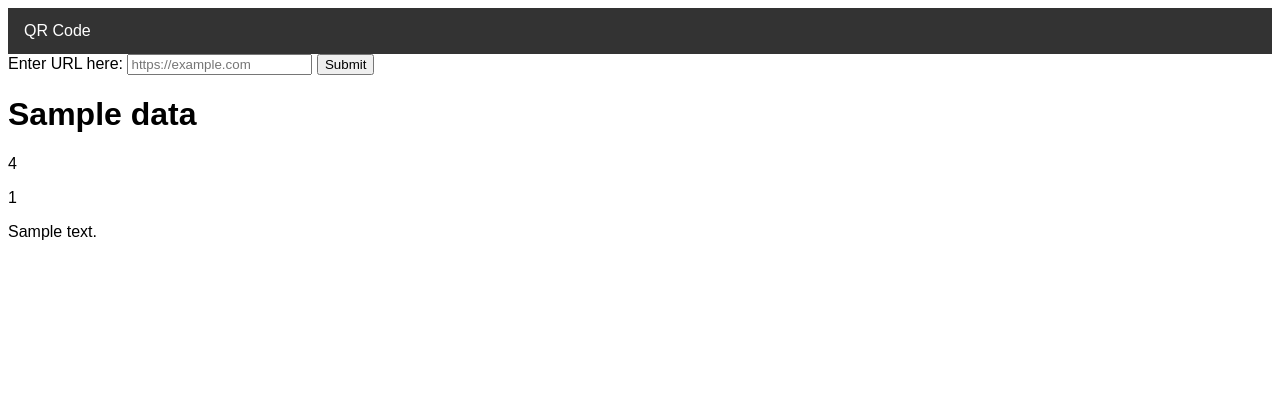
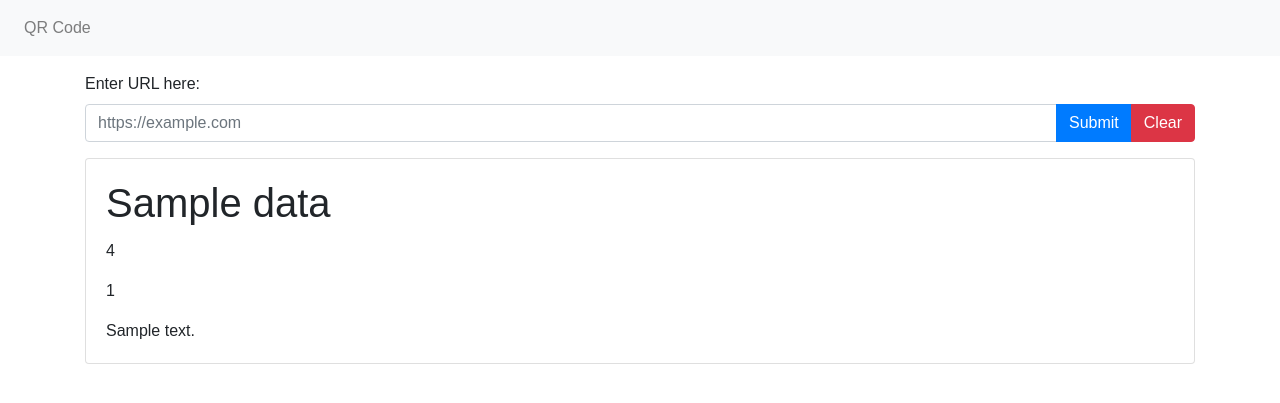
Before and after one commit to Nazchanel/amazon-list, a Flask app: template templates/index.html in a window 1280 px wide. Shown: the top 403 px of the page. Run offline with Flask 3, Linux system fonts and the light colour scheme; the template is opened without the code that fills it: most values are stand-ins (such as "Sample title", 1, 10 or a date in 2020); some libraries are stand-ins or nearby versions.

Commit message:
QR Code Resizing, Bootstrap, and Clear button

```diff
--- a/app.py
+++ b/app.py
@@ -123,5 +123,15 @@ def qr_code():
 
 		return render_template('qrcode.html')
 
+@app.route('/clear', methods=['GET', 'POST'])
+def clear_items():
+	global titles, descriptions, ratings, review_counts, url
+	titles = []
+	descriptions = []
+	ratings = []
+	review_counts = []
+	url = ""
+	return render_template('index.html')
+
 if __name__ == '__main__':
     app.run(debug=True)
--- a/templates/index.html
+++ b/templates/index.html
@@ -3,33 +3,52 @@
 <head>
     <meta charset="UTF-8">
     <meta name="viewport" content="width=device-width, initial-scale=1.0">
-    <title>Link Viewer</title>
+    <title>Home</title>
+    <link rel="stylesheet" href="https://stackpath.bootstrapcdn.com/bootstrap/4.5.2/css/bootstrap.min.css">
     <link rel="stylesheet" href="{{ url_for('static', filename='styles.css') }}">
 </head>
 <body>
 
-    <nav>
-        <ul>
-            <li><a href="/qr-code">QR Code</a></li> <!-- Add this line for the QR Code button -->
+    <nav class="navbar navbar-expand-lg navbar-light bg-light">
+        <ul class="navbar-nav">
+            <li class="nav-item">
+                <a class="nav-link" href="/qr-code">QR Code</a>
+            </li>
         </ul>
     </nav>
 
-    {% block content %}
-    <form class="form" method="POST" action="">
-        <label for="urlInput">Enter URL here:</label>
-        <input type="text" id="urlInput" name="url" placeholder="https://example.com">
-        <button type="submit">Submit</button>
-    </form>
-    {% endblock %}
+    <div class="container mt-3">
+        {% block content %}
+        <form class="form" method="POST" action="">
+            <div class="form-group">
+                <label for="urlInput">Enter URL here:</label>
+                <div class="input-group">
+                    <input type="text" class="form-control" id="urlInput" name="url" placeholder="https://example.com">
+                    <div class="input-group-append">
+                        <button type="submit" class="btn btn-primary">Submit</button>
+                        <a href="/clear" class="btn btn-danger">Clear</a>
+                    </div>
+                </div>
+            </div>
+        </form>
 
+        {% endblock %}
 
-    {% for title, rating, review_count, description in data %}
-    <h1>{{ title }} </h1>
-    <p> {{ rating }} </p>
-    <p>{{ review_count }}</p>
-    <p>{{ description }}</p>
-    {% endfor %}
+        {% for title, rating, review_count, description in data %}
+        <div class="card mt-3">
+            <div class="card-body">
+                <h1 class="card-title">{{ title }}</h1>
+                <p class="card-text">{{ rating }}</p>
+                <p class="card-text">{{ review_count }}</p>
+                <p class="card-text">{{ description }}</p>
+            </div>
+        </div>
+        {% endfor %}
+    </div>
 
+    <script src="https://code.jquery.com/jquery-3.5.1.slim.min.js"></script>
+    <script src="https://cdn.jsdelivr.net/npm/@popperjs/core@2.5.2/dist/umd/popper.min.js"></script>
+    <script src="https://stackpath.bootstrapcdn.com/bootstrap/4.5.2/js/bootstrap.min.js"></script>
 
 </body>
 </html>
```
Also changed, not shown: templates/qrcode.html (+38 -2 lines).
